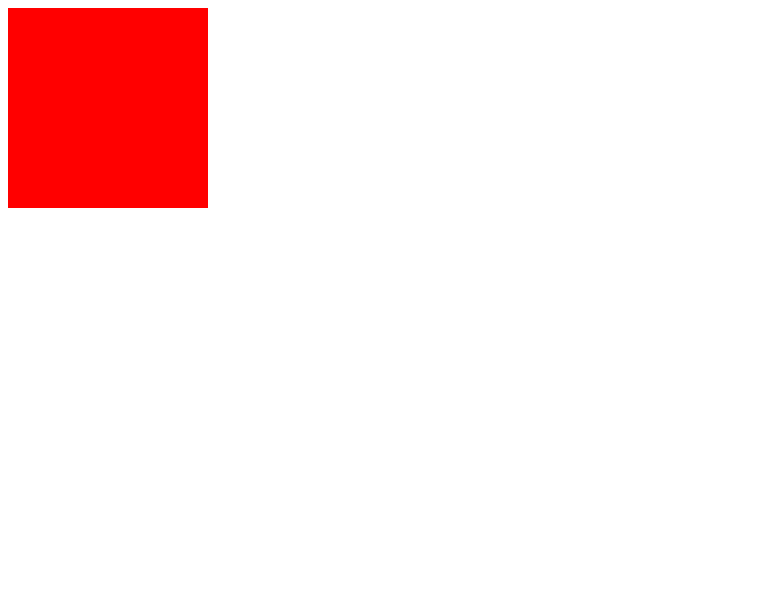
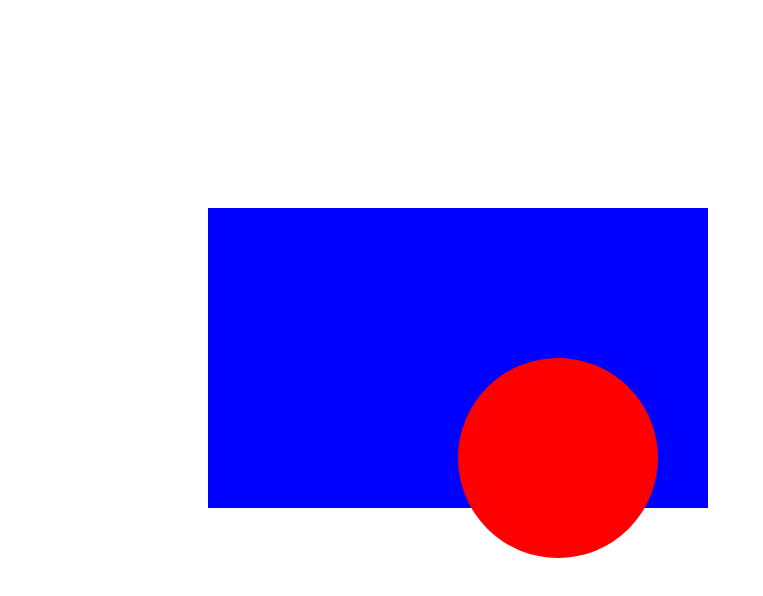
Before and after one commit to IvanR96/css-positioning, a plain HTML site: page index.html in a window 1280 px wide. Shown: the whole page, without its empty margins (0-763 px from the left). Drawn offline with Linux system fonts and the light colour scheme.

Commit message:
proper css position done

```diff
--- a/index.html
+++ b/index.html
@@ -5,9 +5,22 @@
     <style>
       /* Write your code here */
       .red-circle {
+        position: absolute;
+        left: 250px;
+        top: 150px;
         background-color: red;
         width: 200px;
         height: 200px;
+        border-radius: 50%;
+      }
+
+      .blue-box {
+        background-color: blue;
+        width: 500px;
+        height: 300px;
+        position: relative;
+        left: 200px;
+        top: 200px;
       }
     </style>
   </head>
```
